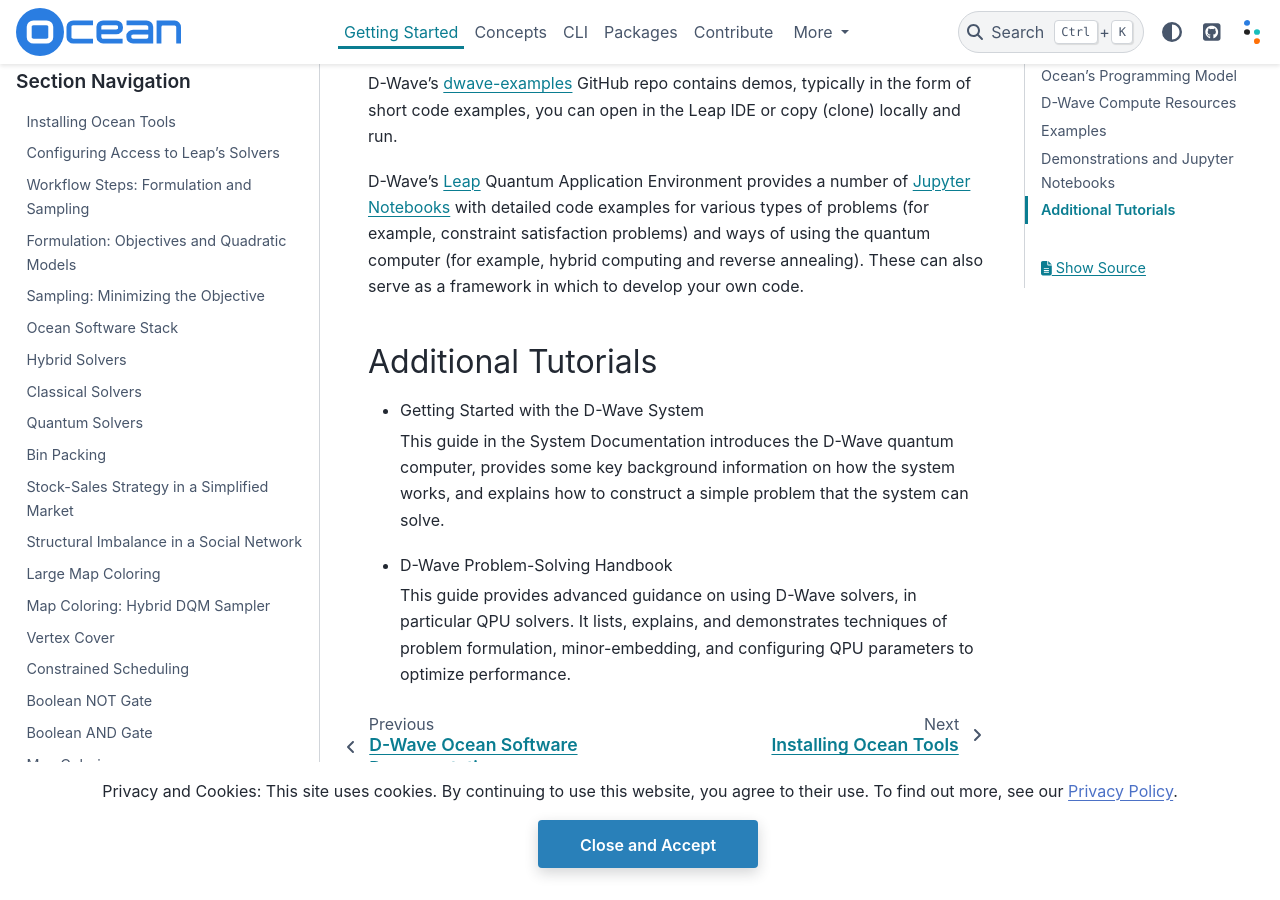
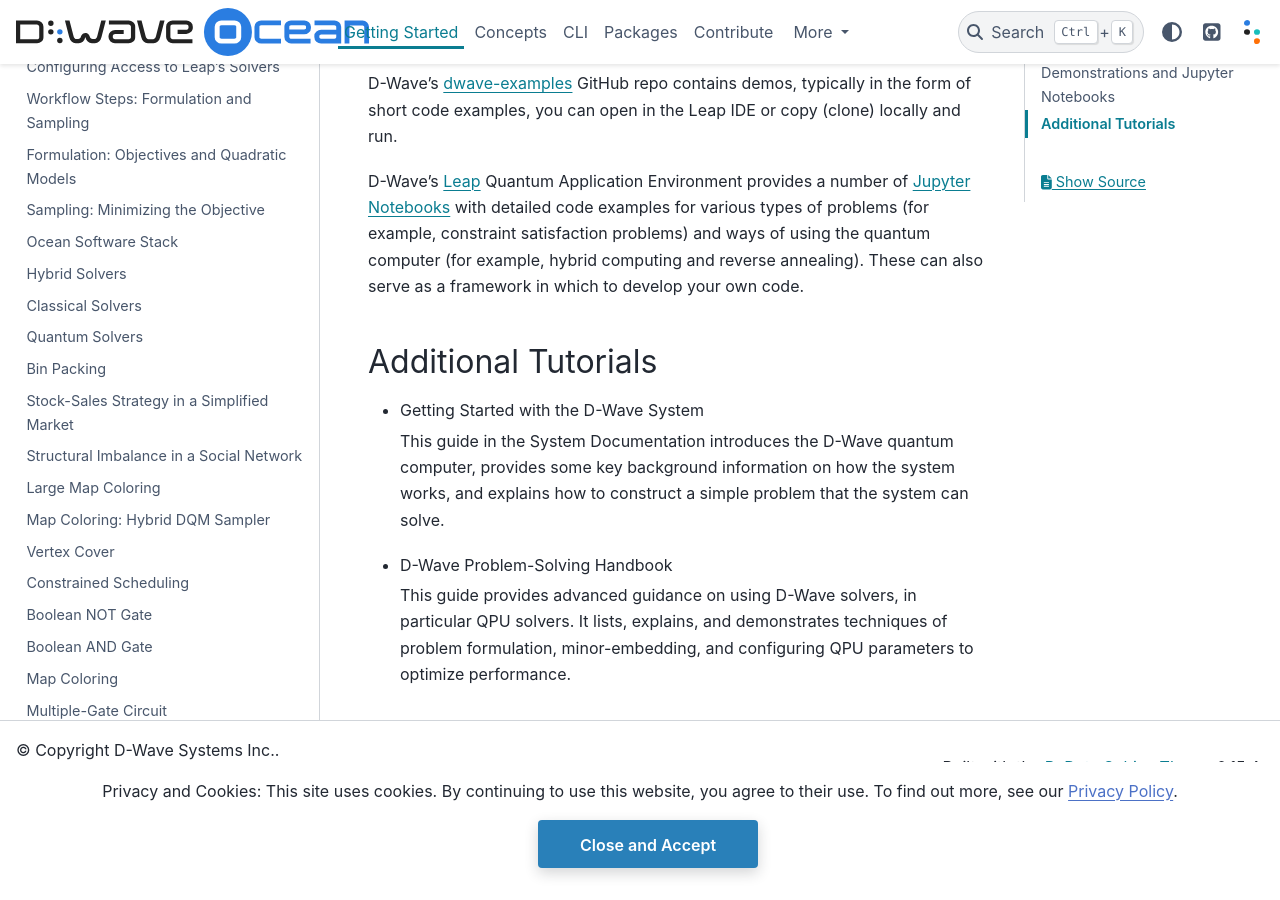
Before and after one commit to dwavesystems/dwave-ocean-sdk, a Sphinx documentation site: the page built from docs/getting_started.rst, in a window 1280 px wide and 900 px high, scrolled down 2767 px. Built offline with Sphinx 7.4.7 and the PyData theme 0.15.4, drawn with Linux system fonts in a browser that asks for light colours; pages that are not in the unit, such as notebooks, are missing from menus.

Commit message:
Use D-Wave Ocean logo rather than just Ocean

```diff
--- a/docs/conf.py
+++ b/docs/conf.py
@@ -132,7 +132,7 @@
 # -- Options for HTML output ----------------------------------------------
 
 html_theme = 'pydata_sphinx_theme'
-html_logo = "_static/Ocean.svg"
+html_logo = "_static/DWave-Ocean.svg"
 
 html_theme_options = {
     "github_url": "https://github.com/dwavesystems/dwave-ocean-sdk",
@@ -151,6 +151,7 @@
         },
     ],
     "collapse_navigation": True,
+    "show_prev_next": False,
 }
 html_sidebars = {
     "**": ["search-field", "sidebar-nav-bs"]  # remove ads
```
Also changed, not shown: docs/_static/DWave-Ocean.svg (added).
